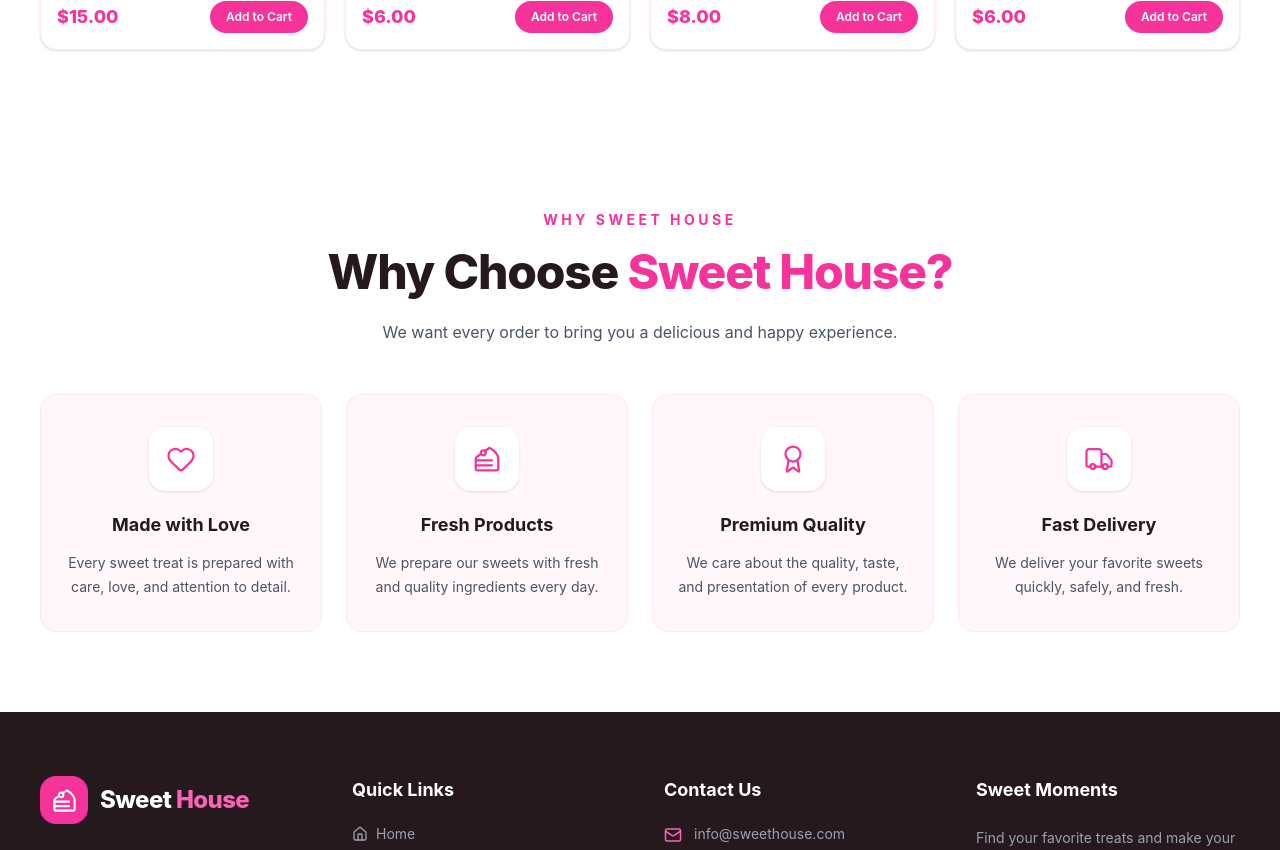
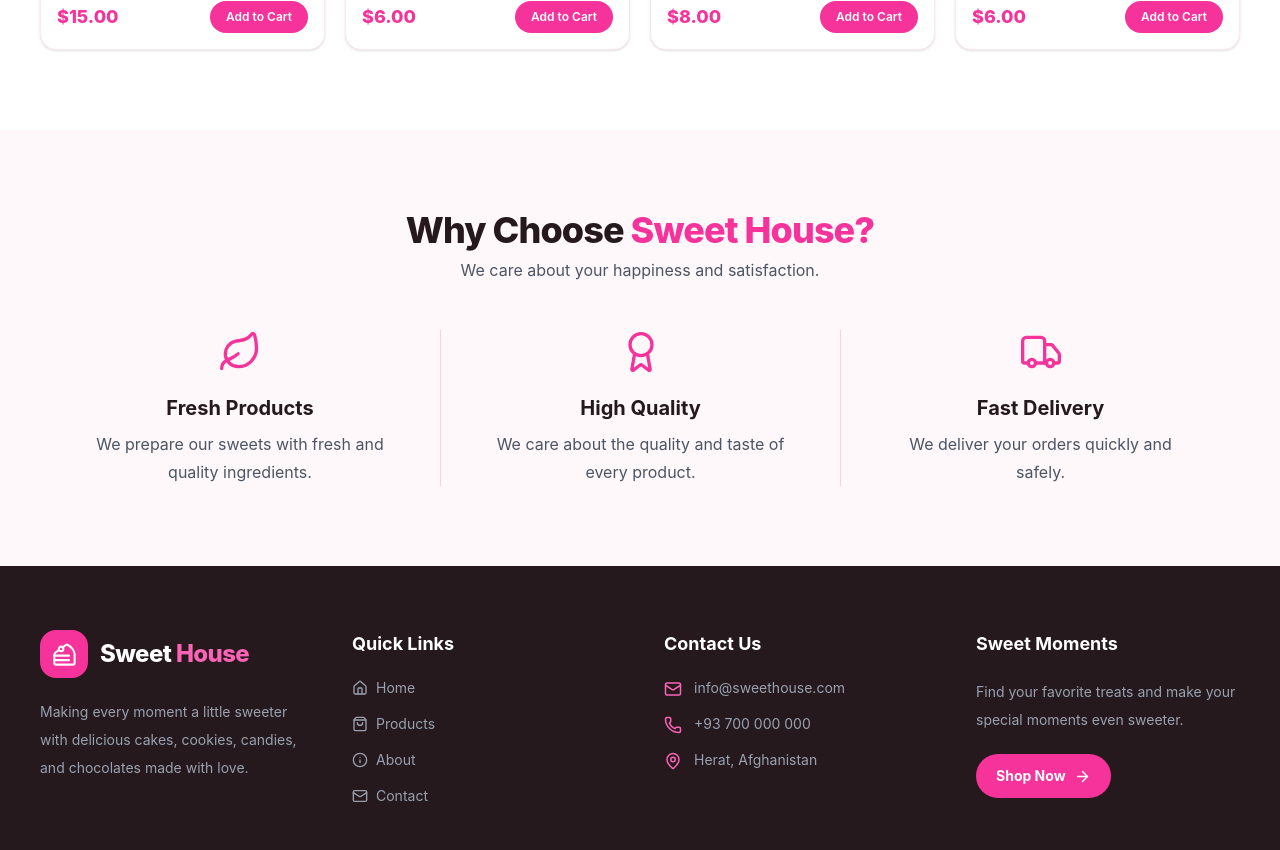
Before and after one commit to Naser-frontend/sweet-house, a React app in the folder frontend/: page / in a window 1280 px wide. Shown: the part 1840-2690 px from the top of the page. Built offline with nearby package versions, Linux system fonts and the light colour scheme; the HTML template or start-up script is replaced by a standard one.

Commit message:
Improve why choose us section design and change some text in FeaturedProuducts

```diff
--- a/frontend/src/components/FeaturedProducts.jsx
+++ b/frontend/src/components/FeaturedProducts.jsx
@@ -10,16 +10,16 @@ function FeaturedProducts() {
   return (
     <section className="bg-white px-5 py-16 sm:px-8 sm:py-20 lg:px-10">
       <div className="mx-auto max-w-7xl">
-        <div className="mb-8 flex flex-col gap-4 sm:mb-10 sm:flex-row sm:items-end sm:justify-between">
+        <div className="relative mb-8 text-center sm:mb-10">
           <div>
             <h2 className="text-3xl font-extrabold tracking-tight text-[#25191d] sm:text-4xl">
-              Featured Products
+              Featured <span className="text-pink-500">Products</span>
             </h2>
             <p className="mt-2 text-sm text-gray-600 sm:text-base">
               Our most loved treats
             </p>
           </div>
-          <Link to="/products" className="group inline-flex w-fit items-center gap-2 text-sm font-bold text-pink-500 transition hover:text-pink-600">
+          <Link to="/products" className="group mt-4 inline-flex w-fit items-center gap-2 text-sm font-bold text-pink-500 transition hover:text-pink-600 sm:absolute sm:bottom-0 sm:right-0 sm:mt-0">
             View All
             <span className="transition-transform duration-300 group-hover:translate-x-1">&rarr;</span>
           </Link>
--- a/frontend/src/components/WhyChooseUs.jsx
+++ b/frontend/src/components/WhyChooseUs.jsx
@@ -1,83 +1,59 @@
+import { Award, Leaf, Truck } from "lucide-react";
 
-import {
-  Heart,
-  CakeSlice,
-  Award,
-  Truck,
-} from "lucide-react";
-
-function WhyChooseUs() {
 const features = [
   {
-      icon: Heart,
-      title: "Made with Love",
-      description:
-        "Every sweet treat is prepared with care, love, and attention to detail.",
-    },
-    {
-      icon: CakeSlice,
+    icon: Leaf,
     title: "Fresh Products",
-      description:
-        "We prepare our sweets with fresh and quality ingredients every day.",
+    description: "We prepare our sweets with fresh and quality ingredients.",
   },
   {
     icon: Award,
-      title: "Premium Quality",
-      description:
-        "We care about the quality, taste, and presentation of every product.",
+    title: "High Quality",
+    description: "We care about the quality and taste of every product.",
   },
   {
     icon: Truck,
     title: "Fast Delivery",
-      description:
-        "We deliver your favorite sweets quickly, safely, and fresh.",
+    description: "We deliver your orders quickly and safely.",
   },
 ];
 
+function WhyChooseUs() {
   return (
-    <section className="bg-white px-5 py-16 sm:px-8 sm:py-20 lg:px-10">
+    <section className="bg-[#fff8fa] px-5 py-16 sm:px-8 sm:py-20 lg:px-10">
       <div className="mx-auto max-w-7xl">
-        {/* Section Heading */}
-        <div className="mx-auto mb-10 max-w-2xl text-center sm:mb-12">
-          <p className="mb-3 text-xs font-bold uppercase tracking-[0.25em] text-pink-500 sm:text-sm">
-            Why Sweet House
-          </p>
-
-          <h2 className="text-3xl font-extrabold leading-tight tracking-tight text-[#25191d] sm:text-4xl lg:text-5xl">
-            Why Choose{" "}
-            <span className="text-pink-500">Sweet House?</span>
+        <div className="mb-10 text-center sm:mb-12">
+          <h2 className="text-3xl font-extrabold tracking-tight text-[#25191d] sm:text-4xl">
+            Why Choose <span className="text-pink-500">Sweet House?</span>
           </h2>
-
-          <p className="mx-auto mt-4 max-w-xl text-sm leading-7 text-gray-600 sm:text-base">
-            We want every order to bring you a delicious and happy experience.
+          <p className="mt-2 text-sm text-gray-600 sm:text-base">
+            We care about your happiness and satisfaction.
           </p>
         </div>
 
-        {/* Features Grid */}
-        <div className="grid grid-cols-1 gap-5 sm:grid-cols-2 lg:grid-cols-4 lg:gap-6">
-          {features.map((feature) => {
+        <div className="grid grid-cols-1 gap-6 sm:grid-cols-3 sm:gap-0">
+          {features.map((feature, index) => {
             const Icon = feature.icon;
 
             return (
               <div
                 key={feature.title}
-                className="group flex h-full flex-col items-center rounded-2xl border border-pink-100 bg-[#fff7f9] px-6 py-8 text-center transition duration-300 hover:-translate-y-1 hover:border-pink-200 hover:shadow-[0_12px_30px_rgba(236,72,153,0.10)]"
+                className={`flex flex-col items-center px-4 text-center sm:px-8 lg:px-12 ${
+                  index > 0
+                    ? "border-t border-pink-200 pt-8 sm:border-l sm:border-t-0 sm:pt-0"
+                    : ""
+                }`}
               >
-                {/* Real SVG Icon */}
-                <div className="mb-5 flex h-16 w-16 items-center justify-center rounded-2xl bg-white text-pink-500 shadow-sm transition duration-300 group-hover:scale-110">
                 <Icon
-                    size={30}
+                  size={44}
                   strokeWidth={1.8}
                   aria-hidden="true"
-                    className="transition-colors duration-300 group-hover:fill-pink-100"
+                  className="text-pink-500"
                 />
-                </div>
-
-                <h3 className="text-lg font-bold text-[#25191d] transition-colors duration-300 group-hover:text-pink-500">
+                <h3 className="mt-5 text-lg font-bold text-[#25191d] sm:text-xl">
                   {feature.title}
                 </h3>
-
-                <p className="mt-3 text-sm leading-6 text-gray-600">
+                <p className="mt-2 max-w-xs text-sm leading-6 text-gray-600 sm:text-base sm:leading-7">
                   {feature.description}
                 </p>
               </div>
```
Lines whose indentation alone changed are shown as unchanged.
